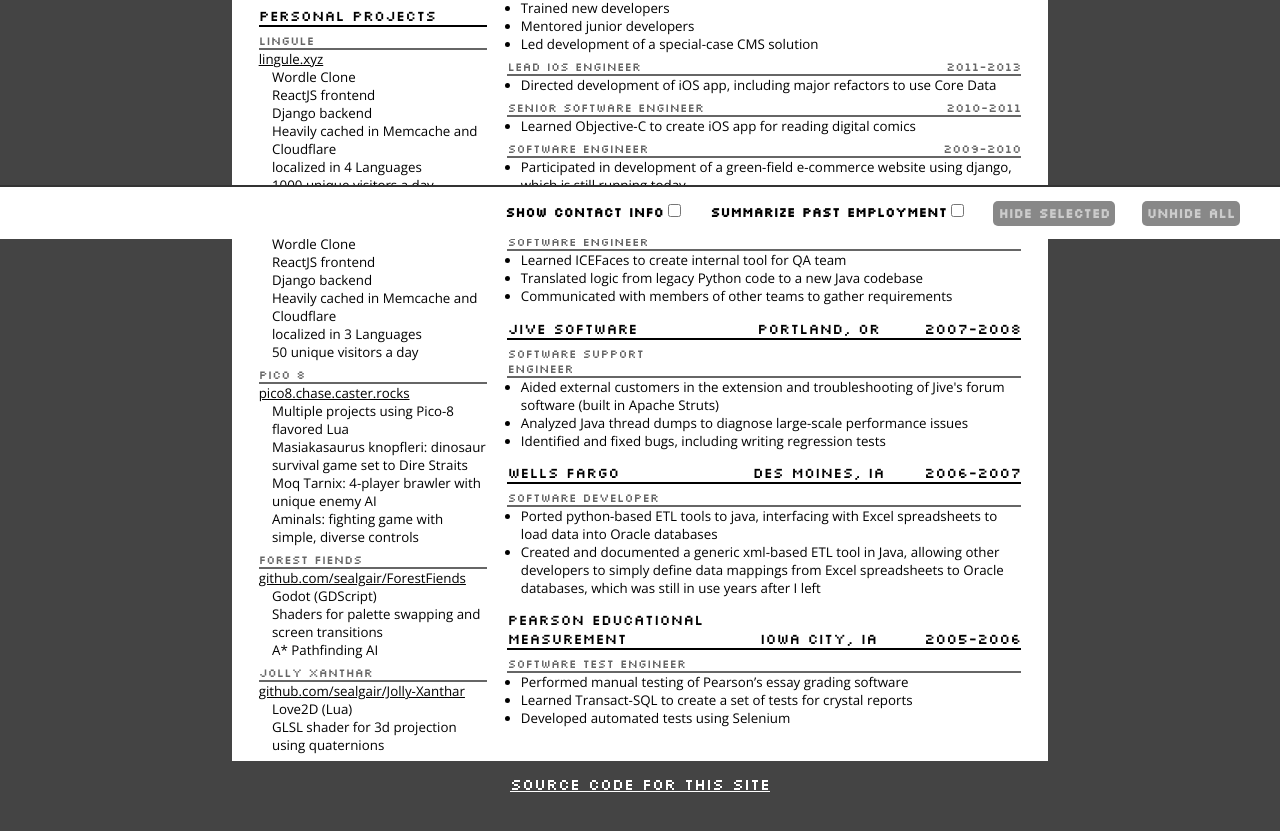
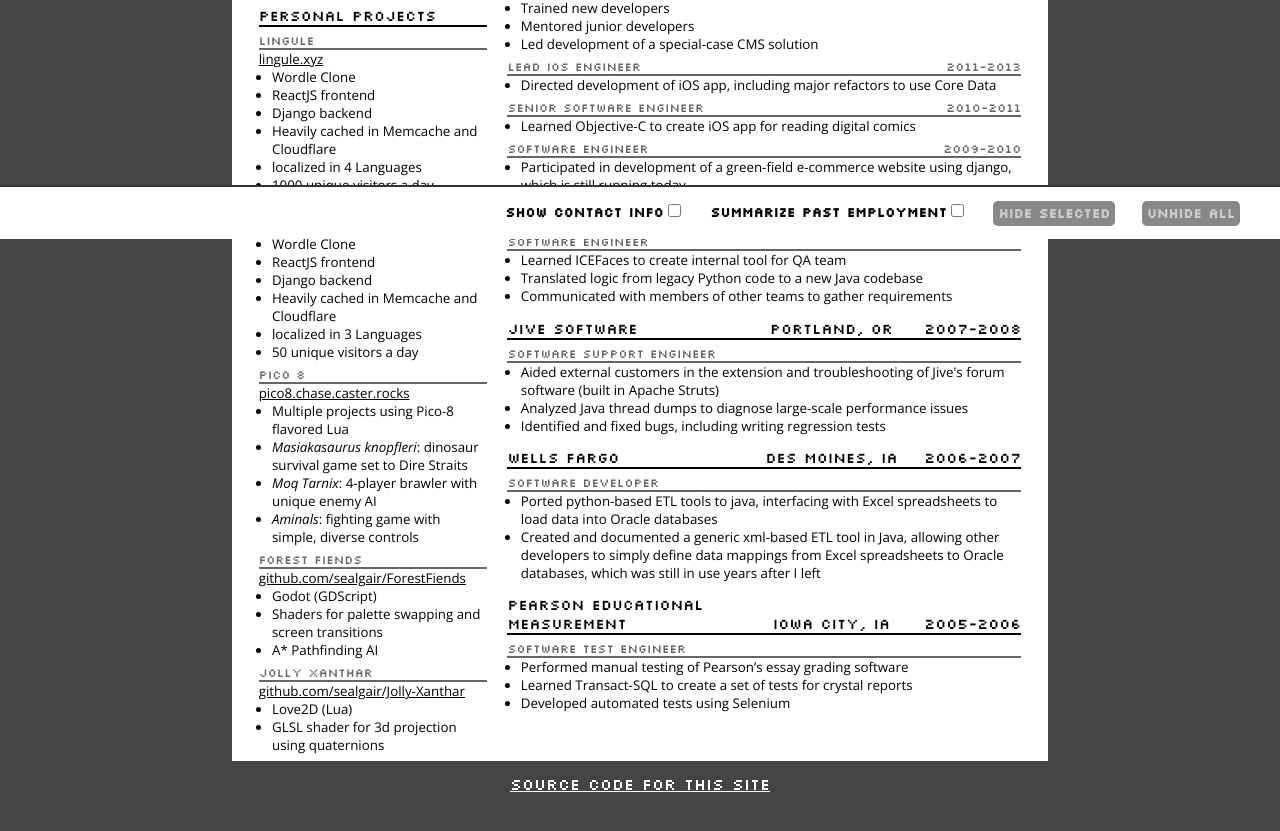
Before and after one commit to sealgair/Resume, a React (Create React App) app: page / in a window 1280 px wide. Shown: the part 561-1392 px from the top of the page. Built offline with nearby package versions, Linux system fonts and the light colour scheme.

Commit message:
add markdown support

```diff
--- a/package.json
+++ b/package.json
@@ -12,6 +12,7 @@
     "@types/react-dom": "^18.2.19",
     "react": "^18.2.0",
     "react-dom": "^18.2.0",
+    "react-markdown": "^9.0.1",
     "react-scripts": "5.0.1",
     "typescript": "^4.9.5",
     "web-vitals": "^2.1.4"
--- a/src/App.css
+++ b/src/App.css
@@ -92,7 +92,7 @@
   font-size: 13pt;
 }
 .title span:first-of-type {
-  width: 40%;
+  width: 45%;
 }
 
 .skill-list {
@@ -151,6 +151,9 @@
 
 li:empty {
   display: none;
+}
+li p {
+  margin: 0;
 }
 
 #source {
--- a/src/App.tsx
+++ b/src/App.tsx
@@ -1,4 +1,5 @@
-import React, {RefObject} from 'react'
+import React from 'react'
+import Markdown from 'react-markdown'
 import './App.css'
 import Selectable from './Selectable'
 import ControlBar from './ControlBar'
@@ -78,7 +79,11 @@
           <div><Url link={project.url}/></div>
           <ul>
             {project.facts.map((fact, f) =>
-              <Selectable key={f} related={fact.skills}>{fact.description}</Selectable>
+              <li>
+                <Selectable key={f} related={fact.skills}>
+                  <Markdown>{fact.description}</Markdown>
+                </Selectable>
+              </li>
             )}
           </ul>
         </Selectable>
@@ -119,7 +124,9 @@
               {position.responsibilities.map((responsibility, r) =>
                 <li key={r}>
                   <Selectable
-                    related={responsibility.skills}>{responsibility.description}</Selectable>
+                    related={responsibility.skills}>
+                    <Markdown>{responsibility.description}</Markdown>
+                  </Selectable>
                 </li>
               )}
             </ul>
--- a/src/data.json
+++ b/src/data.json
@@ -184,19 +184,19 @@
           "skills": [
             "Lua"
           ],
-          "description": "Masiakasaurus knopfleri: dinosaur survival game set to Dire Straits"
+          "description": "*Masiakasaurus knopfleri*: dinosaur survival game set to Dire Straits"
         },
         {
           "skills": [
             "Lua"
           ],
-          "description": "Moq Tarnix: 4-player brawler with unique enemy AI"
+          "description": "*Moq Tarnix*: 4-player brawler with unique enemy AI"
         },
         {
           "skills": [
             "Lua"
           ],
-          "description": "Aminals: fighting game with simple, diverse controls"
+          "description": "*Aminals*: fighting game with simple, diverse controls"
         }
       ]
     },
```
Also changed, not shown: 1 other file (tests, documents, lock files or other folders).
